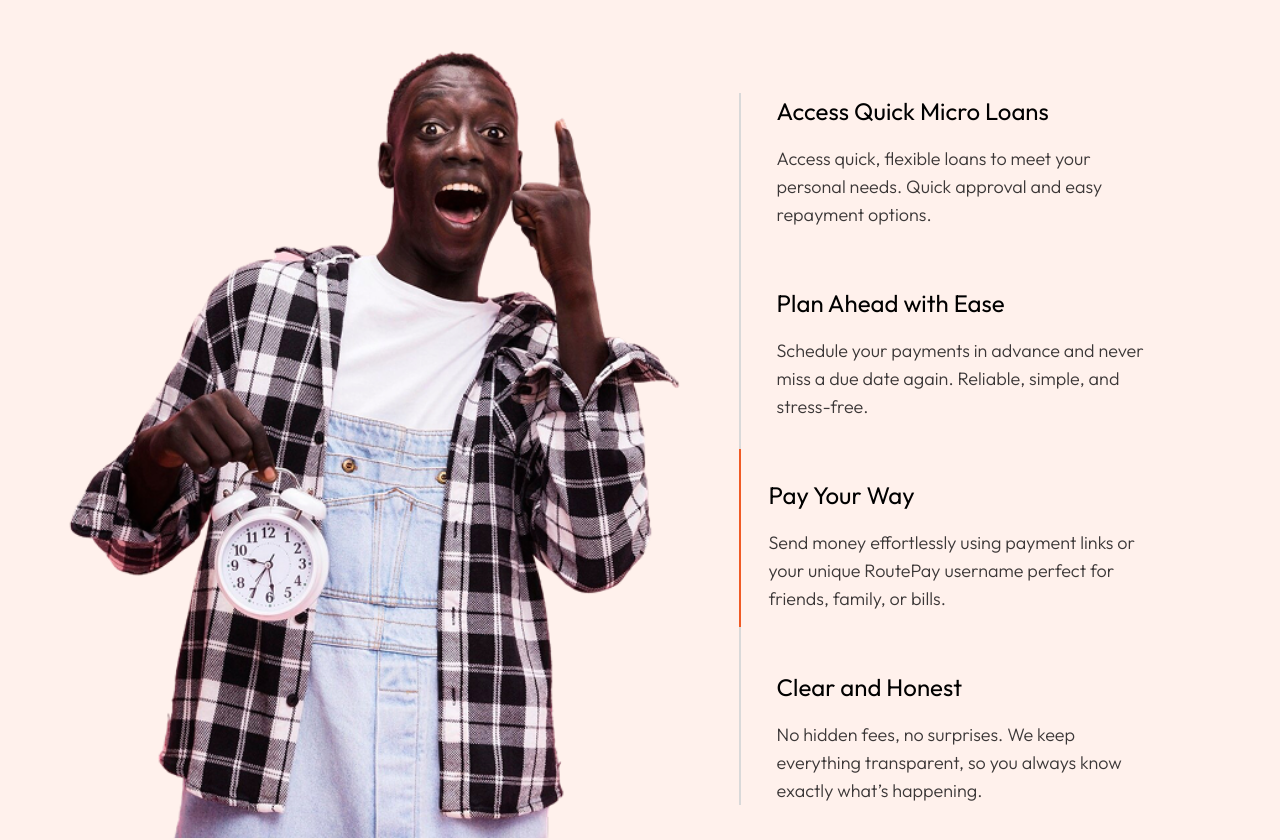
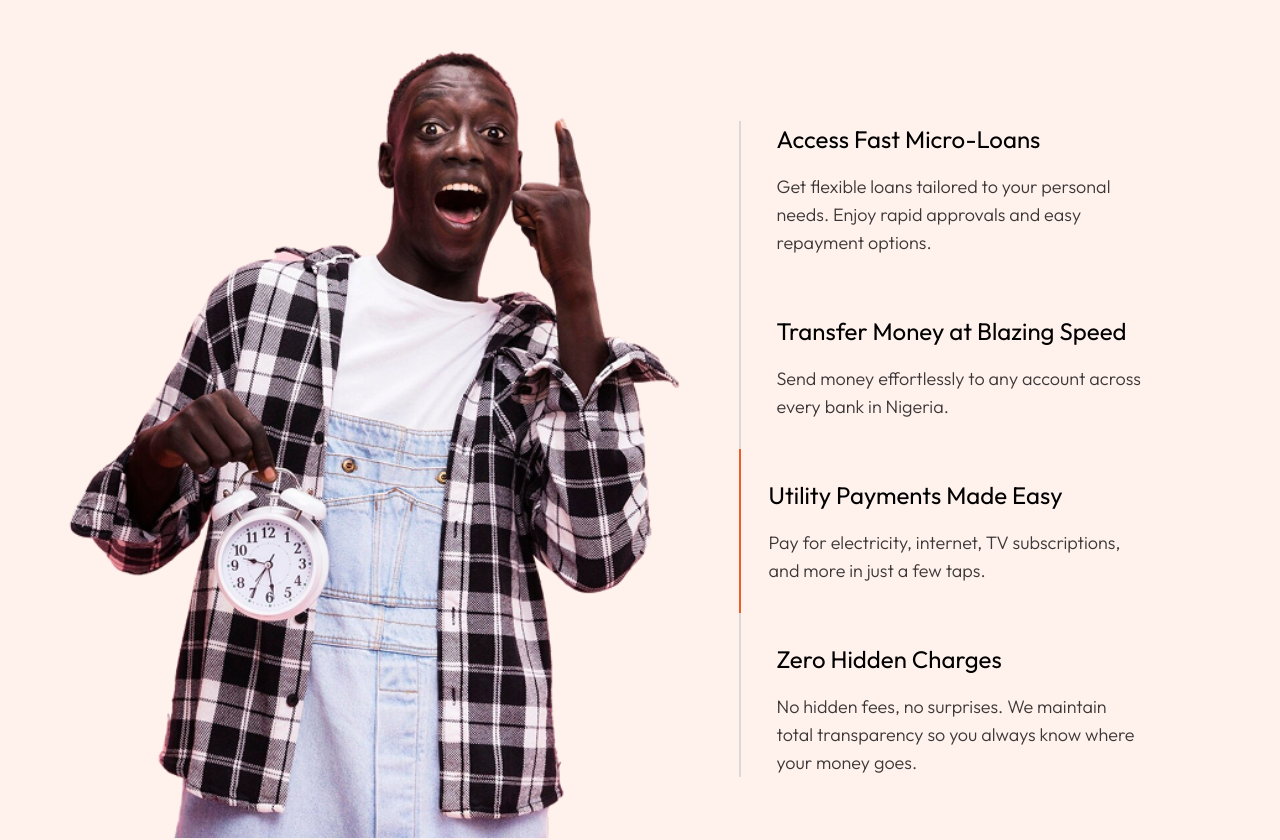
Before and after one commit to Tochi-Nwachukwu/RoutepayWebsite, a Next.js app: page / in a window 1280 px wide. Shown: the part 2856-3696 px from the top of the page. Built offline with nearby package versions, Linux system fonts and the light colour scheme.

Commit message:
Routepay for everyone copy improved

```diff
--- a/components/PersonalBanking.tsx
+++ b/components/PersonalBanking.tsx
@@ -11,25 +11,25 @@ interface AnimateItem {
 }
 
 const animate: AnimateItem[] = [
-  {
+{
     src: "/images/bank-1.png",
-    header: "Access Quick Micro Loans",
-    text: "Access quick, flexible loans to meet your personal needs. Quick approval and easy repayment options. ",
+    header: "Access Fast Micro-Loans",
+    text: "Get flexible loans tailored to your personal needs. Enjoy rapid approvals and easy repayment options.",
   },
   {
     src: "/images/govt-1.png",
-    header: "Plan Ahead with Ease",
-    text: "Schedule your payments in advance and never miss a due date again. Reliable, simple, and stress-free.",
+    header: "Transfer Money at Blazing Speed",
+    text: "Send money effortlessly to any account across every bank in Nigeria.",
   },
   {
     src: "/images/bank-1.png",
-    header: "Pay Your Way",
-    text: "Send money effortlessly using payment links or your unique RoutePay username perfect for friends, family, or bills.",
+    header: "Utility Payments Made Easy",
+    text: "Pay for electricity, internet, TV subscriptions, and more in just a few taps.",
   },
   {
     src: "/images/bank-1.png",
-    header: "Clear and Honest",
-    text: "No hidden fees, no surprises. We keep everything transparent, so you always know exactly what’s happening.",
+    header: "Zero Hidden Charges",
+    text: "No hidden fees, no surprises. We maintain total transparency so you always know where your money goes.",
   },
 ];
 
```
